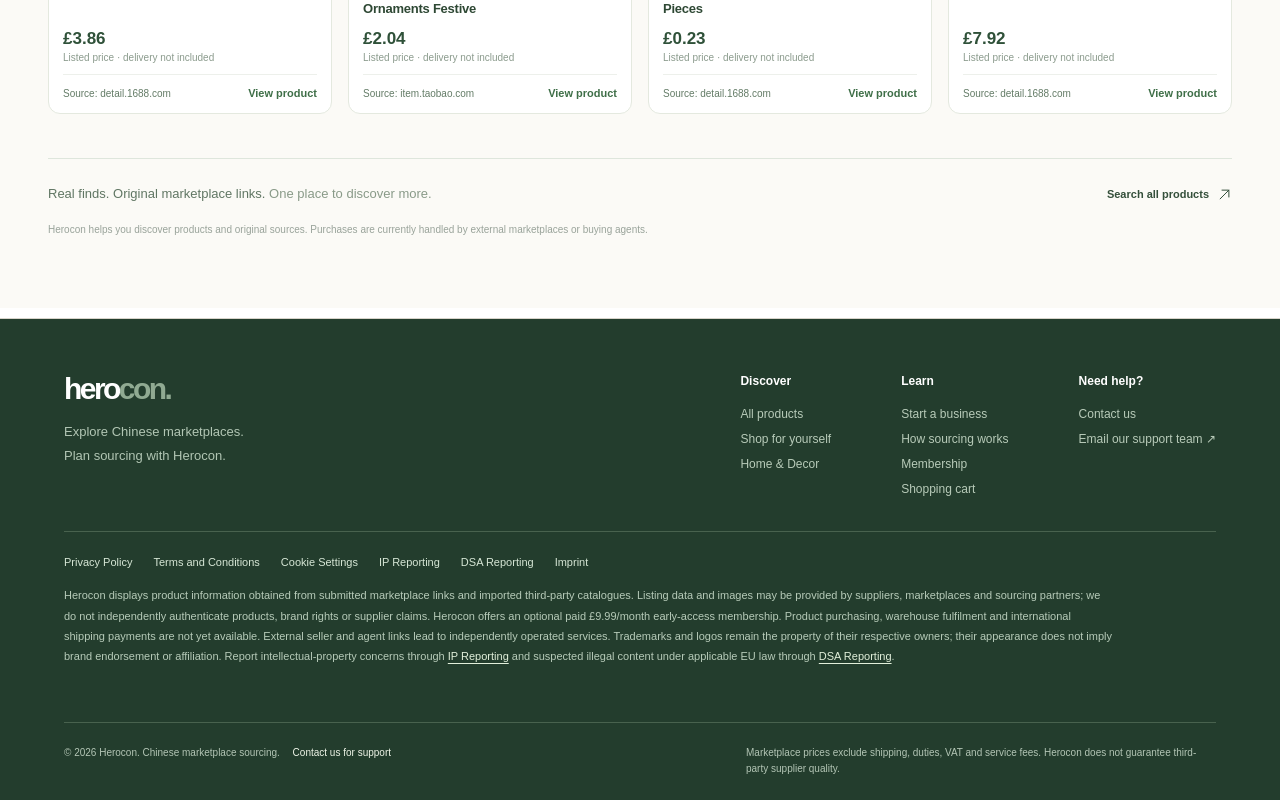
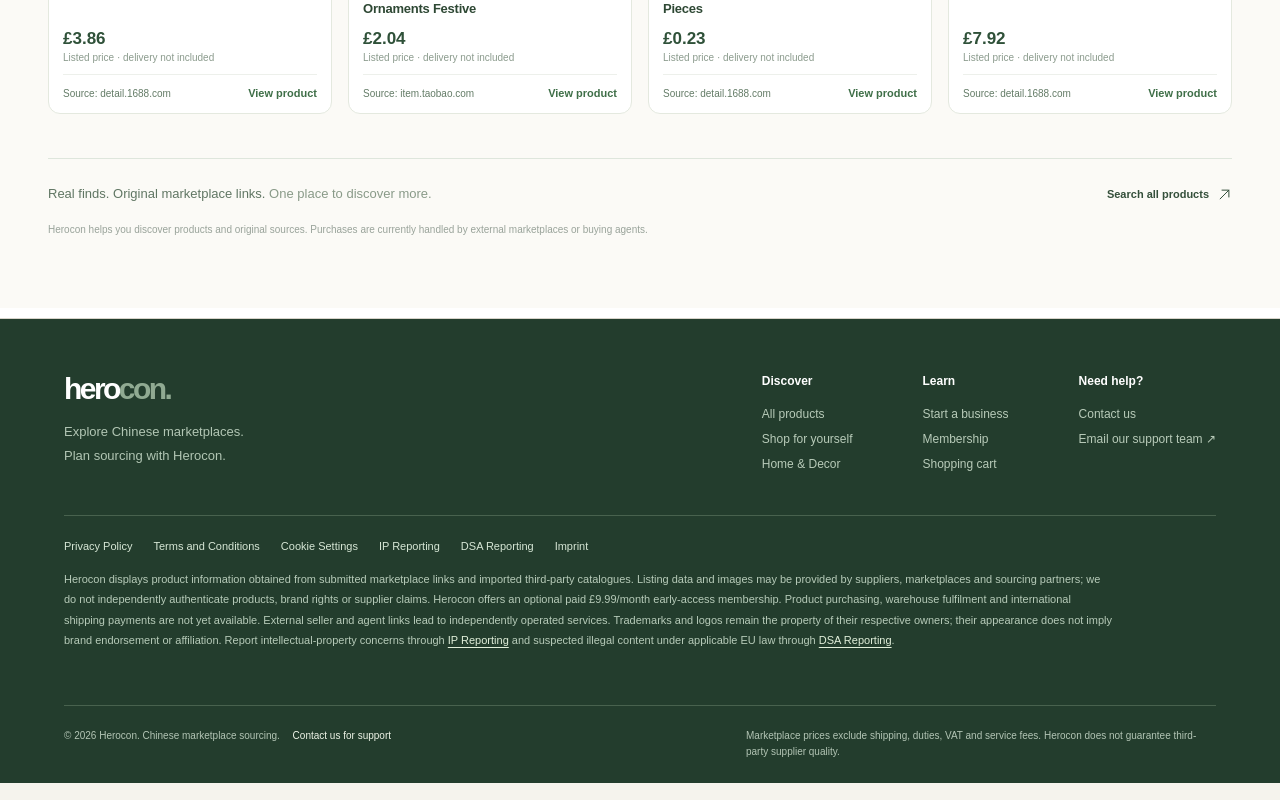
Before and after one commit to aminabdul339-byte/herocon, a Next.js app: page / in a window 1280 px wide. Shown: the part 1525-2325 px from the top of the page. Built offline with nearby package versions, Linux system fonts and the light colour scheme; no server answers.

Commit message:
Keep How sourcing works navigation contextual in footer too: Shop and Business only

```diff
--- a/components/Footer.tsx
+++ b/components/Footer.tsx
@@ -1,12 +1,16 @@
+"use client";
 import Link from "next/link";
+import {usePathname} from "next/navigation";
 const SUPPORT="aminabdul339@outlook.com";
 export default function Footer(){
+ const pathname=usePathname();
+ const showSourcingGuide=pathname==="/shop-for-yourself"||pathname.startsWith("/shop-for-yourself/")||pathname==="/start-a-business";
  return <footer className="sc-footer">
   <div className="sc-footer-top">
    <div className="hc-footer-identity"><Link className="sc-footer-brand" href="/">hero<span>con.</span></Link><p>Explore Chinese marketplaces.<br/>Plan sourcing with Herocon.</p></div>
    <div className="sc-footer-links">
     <div><strong>Discover</strong><Link href="/search">All products</Link><Link href="/shop-for-yourself">Shop for yourself</Link><Link href="/search?category=Home%20%26%20Decor">Home &amp; Decor</Link></div>
-    <div><strong>Learn</strong><Link href="/start-a-business">Start a business</Link><Link href="/how-it-works">How sourcing works</Link><Link href="/membership">Membership</Link><Link href="/cart">Shopping cart</Link></div>
+    <div><strong>Learn</strong><Link href="/start-a-business">Start a business</Link>{showSourcingGuide&&<Link href="/how-it-works">How sourcing works</Link>}<Link href="/membership">Membership</Link><Link href="/cart">Shopping cart</Link></div>
     <div className="hc-footer-support"><strong>Need help?</strong><Link href="/contact">Contact us</Link><a href={`mailto:${SUPPORT}?subject=Herocon%20support%20enquiry`}>Email our support team <span aria-hidden="true">↗</span></a></div>
    </div>
   </div>
```
